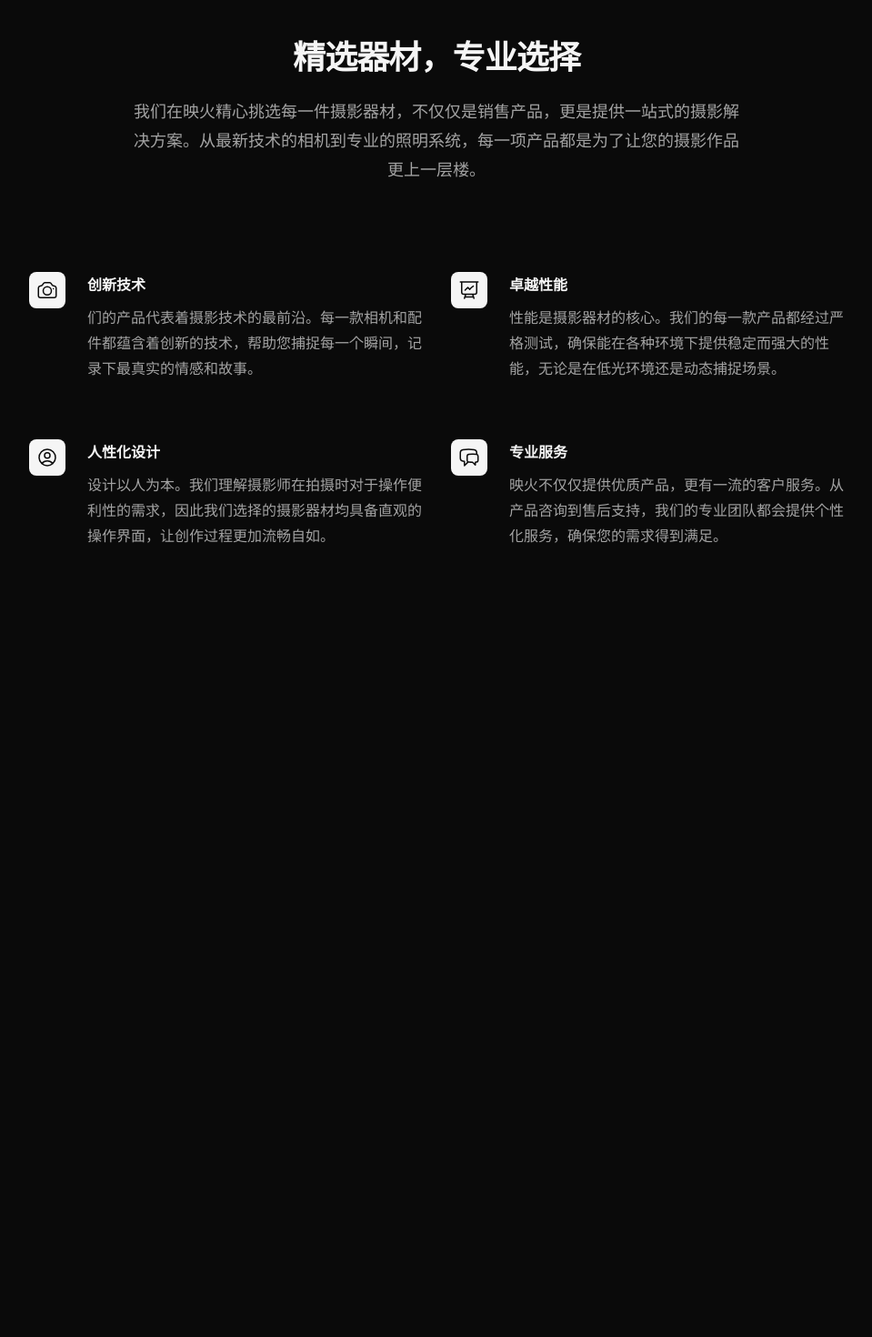
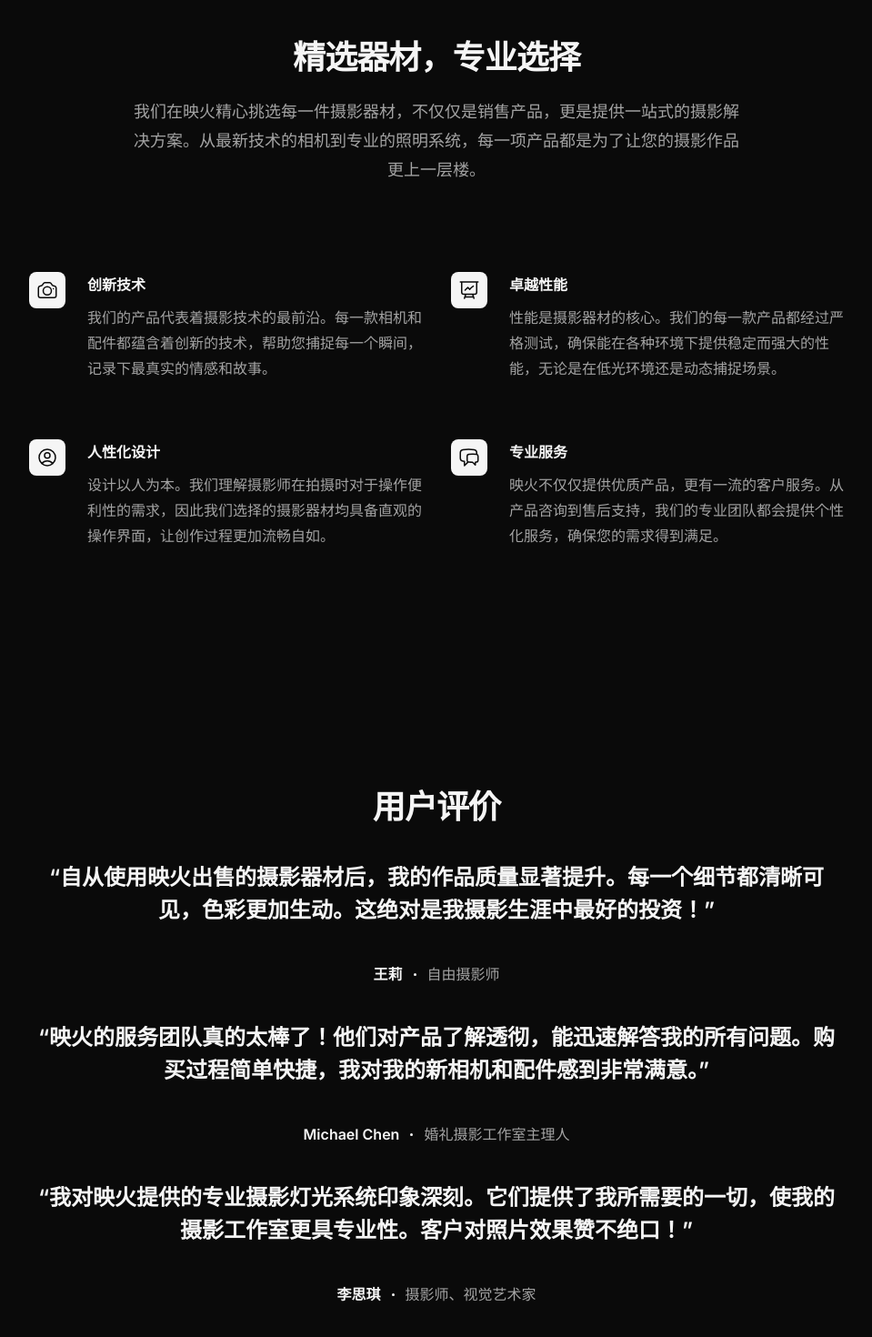
Before and after one commit to dabaz-diebold-dai/yinghuo, a Next.js app: page / in a window 1280 px wide. Shown: the part 826-2296 px from the top of the page at 91% size, without its empty margins (160-1119 px from the left). Before the commit the page ends 1557 px from the top, so only its background shows below. Built offline with nearby package versions, Linux system fonts and the light colour scheme.

Commit message:
Update home page

```diff
--- a/app/page.tsx
+++ b/app/page.tsx
@@ -1,5 +1,6 @@
 import Feature from '@/components/sections/Feature'
 import Hero from '@/components/sections/Hero'
+import Testmonial from '@/components/sections/Testimonial'
 import Image from 'next/image'
 
 export default function Home() {
@@ -7,6 +8,7 @@ export default function Home() {
     <main className="flex min-h-screen flex-col justify-between">
       <Hero />
       <Feature />
+      <Testmonial />
     </main>
   )
 }
--- a/components/CMS.tsx
+++ b/components/CMS.tsx
@@ -1,10 +1,18 @@
 import { CameraIcon, ChatBubbleLeftRightIcon, PresentationChartLineIcon, UserCircleIcon } from '@heroicons/react/24/outline'
+
+export const navItems = [
+  { name: '首页', href: '/' },
+  { name: '关于', href: '/about' },
+  { name: '产品', href: '/products' },
+  { name: '博客', href: '/blog' },
+  { name: '联系', href: '/contact' },
+]
 
 export const features = [
   {
     name: '创新技术',
     description:
-      '们的产品代表着摄影技术的最前沿。每一款相机和配件都蕴含着创新的技术，帮助您捕捉每一个瞬间，记录下最真实的情感和故事。',
+      '我们的产品代表着摄影技术的最前沿。每一款相机和配件都蕴含着创新的技术，帮助您捕捉每一个瞬间，记录下最真实的情感和故事。',
     icon: CameraIcon,
   },
   {
@@ -27,10 +35,48 @@ export const features = [
   },
 ]
 
-export const navItems = [
-  { name: '首页', href: '/' },
-  { name: '关于', href: '/about' },
-  { name: '产品', href: '/products' },
-  { name: '博客', href: '/blog' },
-  { name: '联系', href: '/contact' },
+export const testimonials = [
+  {
+    content: '自从使用映火出售的摄影器材后，我的作品质量显著提升。每一个细节都清晰可见，色彩更加生动。这绝对是我摄影生涯中最好的投资！',
+    name: '王莉',
+    occupation: '自由摄影师',
+  },
+  {
+    content: '映火的服务团队真的太棒了！他们对产品了解透彻，能迅速解答我的所有问题。购买过程简单快捷，我对我的新相机和配件感到非常满意。',
+    name: 'Michael Chen',
+    occupation: '婚礼摄影工作室主理人',
+  },
+  {
+    content: '我对映火提供的专业摄影灯光系统印象深刻。它们提供了我所需要的一切，使我的摄影工作室更具专业性。客户对照片效果赞不绝口！',
+    name: '李思琪',
+    occupation: '摄影师、视觉艺术家',
+  },
 ]
+
+export const faqs = [
+  {
+    id: 1,
+    question: '映火所售卖的摄影器材有什么特别之处？',
+    answer: '我们的摄影器材经过精心挑选，只为提供业内最新、最专业的技术。不仅性能卓越，而且易于使用，满足各类摄影爱好者和专业人士的需求。',
+  },
+  {
+    id: 2,
+    question: '如果我是摄影初学者，映火能为我提供哪些帮助？',
+    answer: '映火不仅为初学者提供高性价比的入门器材，还有丰富的教程和指导服务。我们的专家团队可以帮助您选择最适合您需求的设备，并指导您如何使用它们。',
+  },
+  {
+    id: 3,
+    question: '在映火购买器材后，如果遇到技术问题，该如何获得支持？',
+    answer: '我们提供全天候的技术支持服务。您可以通过电话、电邮或我们的在线客服平台联系我们的技术支持团队，我们会尽快帮您解决问题。',
+  },
+  {
+    id: 4,
+    question: '映火是否提供摄影器材的保修服务？',
+    answer: '是的，我们所有的摄影器材均提供厂家的原始保修服务。具体保修期限和服务内容，请参照产品说明书。',
+  },
+  {
+    id: 5,
+    question: '我能在映火官网上直接购买器材吗？',
+    answer: '抱歉，现在映火官网的商场正处于维护之中，请耐心等待，感谢您的理解。',
+  },
+]
--- a/components/sections/Hero.tsx
+++ b/components/sections/Hero.tsx
@@ -5,7 +5,7 @@ export default function Hero() {
         <div className="hidden sm:mb-8 sm:flex sm:justify-center">
           <div className="relative rounded-full px-3 py-1 text-sm leading-6 text-neutral-400 ring-1 ring-neutral-100/10 hover:ring-neutral-100/20">
             我们现在已开启官网的博客。{' '}
-            <a href="#" className="font-semibold text-neutral-50">
+            <a href="/blog" className="font-semibold text-orange-400 hover:text-orange-500 transition-colors">
               <span className="absolute inset-0" aria-hidden="true" />
               深入了解 -&gt;
             </a>
--- a/components/sections/Navbar.tsx
+++ b/components/sections/Navbar.tsx
@@ -6,7 +6,7 @@ import { navItems } from "@/components/CMS";
 
 export default function Navbar() {
   return (
-    <header className="top-0 z-50 flex-shrink-0 py-3 bg-neutral-950/50 backdrop-blur border-b border-neutral-950 sticky">
+    <header className="top-0 z-50 flex-shrink-0 py-3 bg-neutral-950/50 backdrop-blur-md border-b border-neutral-700 sticky">
       <div className="container flex flex-col justify-between px-6 mx-auto md:flex-row md:items-center">
         <Link href="/" className="flex items-center mx-auto md:items-start mt-2 md:mt-0">
           <img
--- /dev/null
+++ b/components/sections/Testimonial.tsx
@@ -0,0 +1,32 @@
+import { testimonials } from "@/components/CMS";
+
+export default function Testmonial() {
+  return (
+    <section className="relative isolate overflow-hidden bg-neutral-950
+   px-6 py-24 sm:py-32 lg:px-8">
+      <div className="mx-auto max-w-2xl lg:max-w-4xl text-left md:text-center">
+        <h2 className="mt-2 text-3xl font-bold tracking-tight text-neutral-100 sm:text-4xl">
+          用户评价
+        </h2>
+        {testimonials.map((testimonial) => (
+          <figure className="mt-10">
+            <blockquote className="text-left md:text-center text-xl font-semibold leading-8 text-neutral-100 sm:text-2xl sm:leading-9">
+              <p>
+                “{testimonial.content}”
+              </p>
+            </blockquote>
+            <figcaption className="mt-10">
+              <div className="mt-4 flex items-center justify-center space-x-3 text-base">
+                <div className="font-semibold text-neutral-100">{testimonial.name}</div>
+                <svg viewBox="0 0 2 2" width={3} height={3} aria-hidden="true" className="fill-neutral-100">
+                  <circle cx={1} cy={1} r={1} />
+                </svg>
+                <div className="text-neutral-400">{testimonial.occupation}</div>
+              </div>
+            </figcaption>
+          </figure>
+        ))}
+      </div>
+    </section>
+  )
+}
--- a/package.json
+++ b/package.json
@@ -10,6 +10,7 @@
   },
   "dependencies": {
     "@heroicons/react": "^2.0.18",
+    "@tailwindcss/aspect-ratio": "^0.4.2",
     "clsx": "^2.0.0",
     "next": "14.0.1",
     "react": "^18",
```
Also changed, not shown: 1 other file (tests, documents, lock files or other folders).
